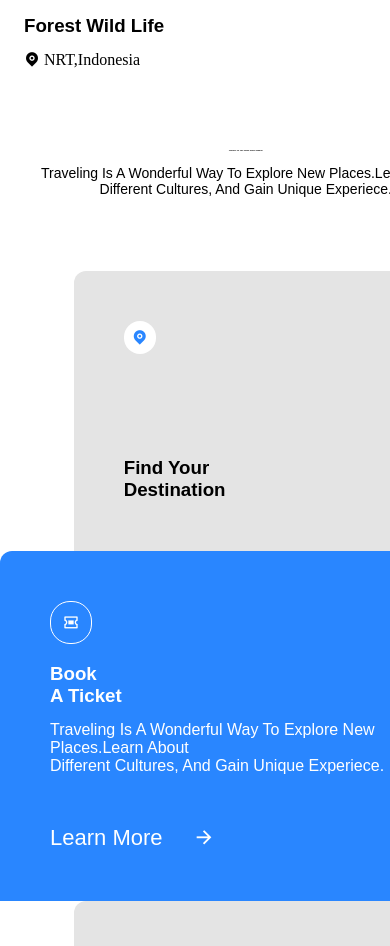
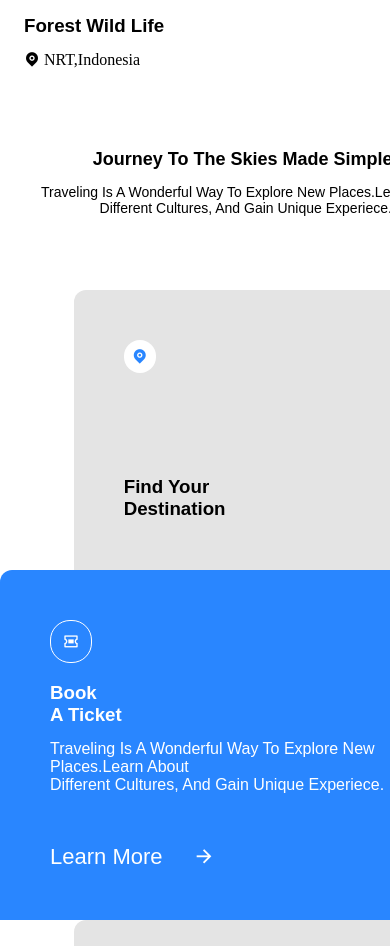
Before and after one commit to malik-rehman/Travel-Agency, a plain HTML site: page index.html in a window 390 px wide. Shown: the part 1868-2814 px from the top of the page. Drawn offline with nearby package versions, Linux system fonts and the light colour scheme.

Commit message:
Update style.css

```diff
--- a/style.css
+++ b/style.css
@@ -2480,7 +2480,7 @@ font-size: 25px;
     padding: 14px 0px;
   }
   .container4 .con4-top h1{
-font-size: 2px;
+font-size: 18px;
   }
   .container4 .con4-bottom {
     display: flex;
```
